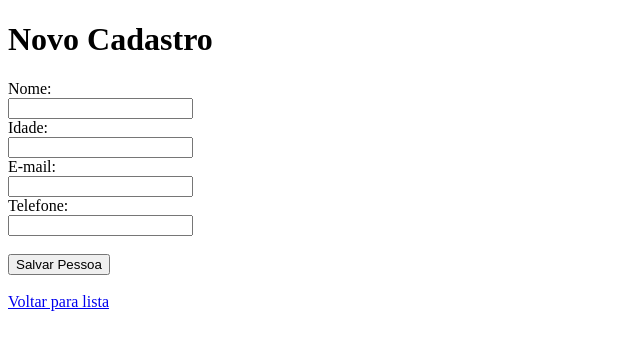
After one commit to PedroHFL2006/wsBackend-Fabrica26.1, a Django app: page /cadastro/ in a window 1280 px wide. The commit adds this page. Shown: the top 350 px of the page, without its empty margins (0-640 px from the left). Run offline with Django 5.2, Linux system fonts and the light colour scheme.

Commit message:
✨feat: implementa cadastro de pessoas com CSRF
- Cria template cadastrar_pessoa.html com formulário POST.
- Adiciona lógica de salvamento e proteção CSRF.
- Configura navegação entre a lista e o formulário de cadastro.

```diff
--- /dev/null
+++ b/grimoire/templates/cadastrar_pessoa.html
@@ -0,0 +1,29 @@
+<!DOCTYPE html>
+<html lang="en">
+<head>
+    <meta charset="UTF-8">
+    <meta name="viewport" content="width=device-width, initial-scale=1.0">
+    <title>Document</title>
+</head>
+<body>
+    <h1>Novo Cadastro</h1>
+    <form action="{% url 'wizards' %}" method="POST">
+        {% csrf_token %}
+        <label>Nome:</label><br>
+        <input type="text" name="nome" required><br>
+
+        <label>Idade:</label><br>
+        <input type="number" name="idade" required><br>
+
+        <label>E-mail:</label><br>
+        <input type="email" name="email" required><br>
+
+        <label>Telefone:</label><br>
+        <input type="text" name="telefone" required><br><br>
+
+        <button type="submit">Salvar Pessoa</button>
+    </form>
+    <br>
+    <a href="{% url 'wizards' %}">Voltar para lista</a>
+</body>
+</html>
--- a/grimoire/templates/form.html
+++ b/grimoire/templates/form.html
@@ -10,13 +10,15 @@
 
     <ul>
         {% for pessoa in meus_wizards %}
-        <l1>
+        <li>
             <strong>Nome:</strong> {{ pessoa.nome }}<br>
             <strong>E-mail:</strong> {{ pessoa.email }}<br>
             <strong>Telefone:</strong> {{ pessoa.telefone }}<p>
-        </l1>
+        </li>
     {% endfor %}
     </ul>
+    <a href="{% url 'cadastrar_pessoa' %}">Cadastrar Pessoa</a>
+    <hr>
 
 
 </body>
--- a/grimoire/urls.py
+++ b/grimoire/urls.py
@@ -3,4 +3,5 @@ from .import views
 
 urlpatterns = [
     path('wizards/', views.wizards, name='wizards'),
+    path('cadastro/', views.cadastrar_pessoa, name='cadastrar_pessoa'),
 ]
--- a/grimoire/views.py
+++ b/grimoire/views.py
@@ -1,7 +1,16 @@
-from django.shortcuts import render
+from django.shortcuts import render, redirect
 from .models import Pessoa
 
 def wizards(request):
+    if request.method == "POST":
+        Pessoa.objects.create(
+            nome=request.POST.get('nome'),
+            idade=request.POST.get('idade'),
+            email=request.POST.get('email'),
+            telefone=request.POST.get('telefone')
+        )
+        return redirect('wizards')
+
     pessoas = Pessoa.objects.all().values()
 
     contexto = {
@@ -10,4 +19,6 @@ def wizards(request):
 
     return render(request, 'form.html', contexto)
 
+def cadastrar_pessoa(request):
+    return render(request, 'cadastrar_pessoa.html')
 # Create your views here.
```
